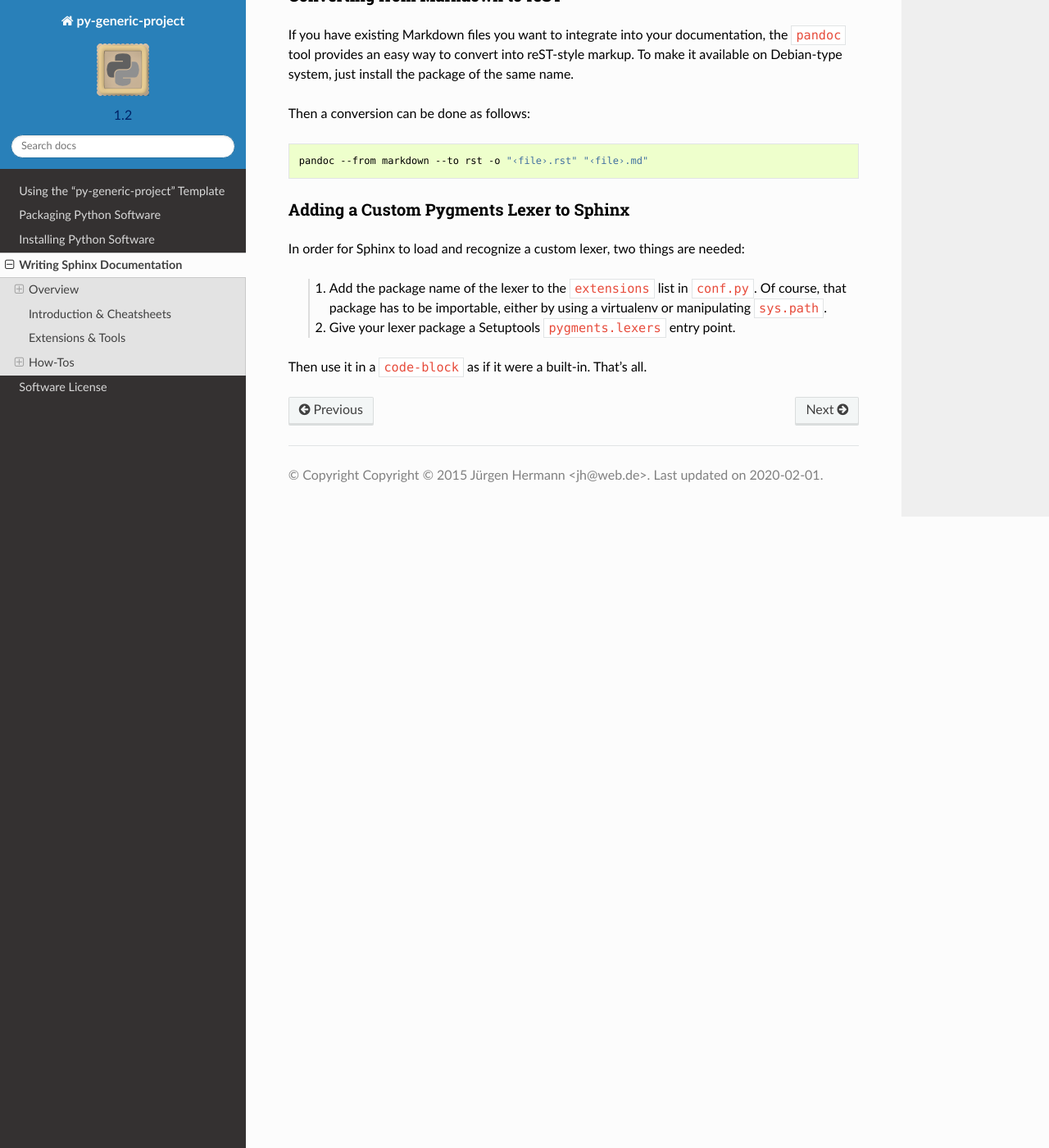
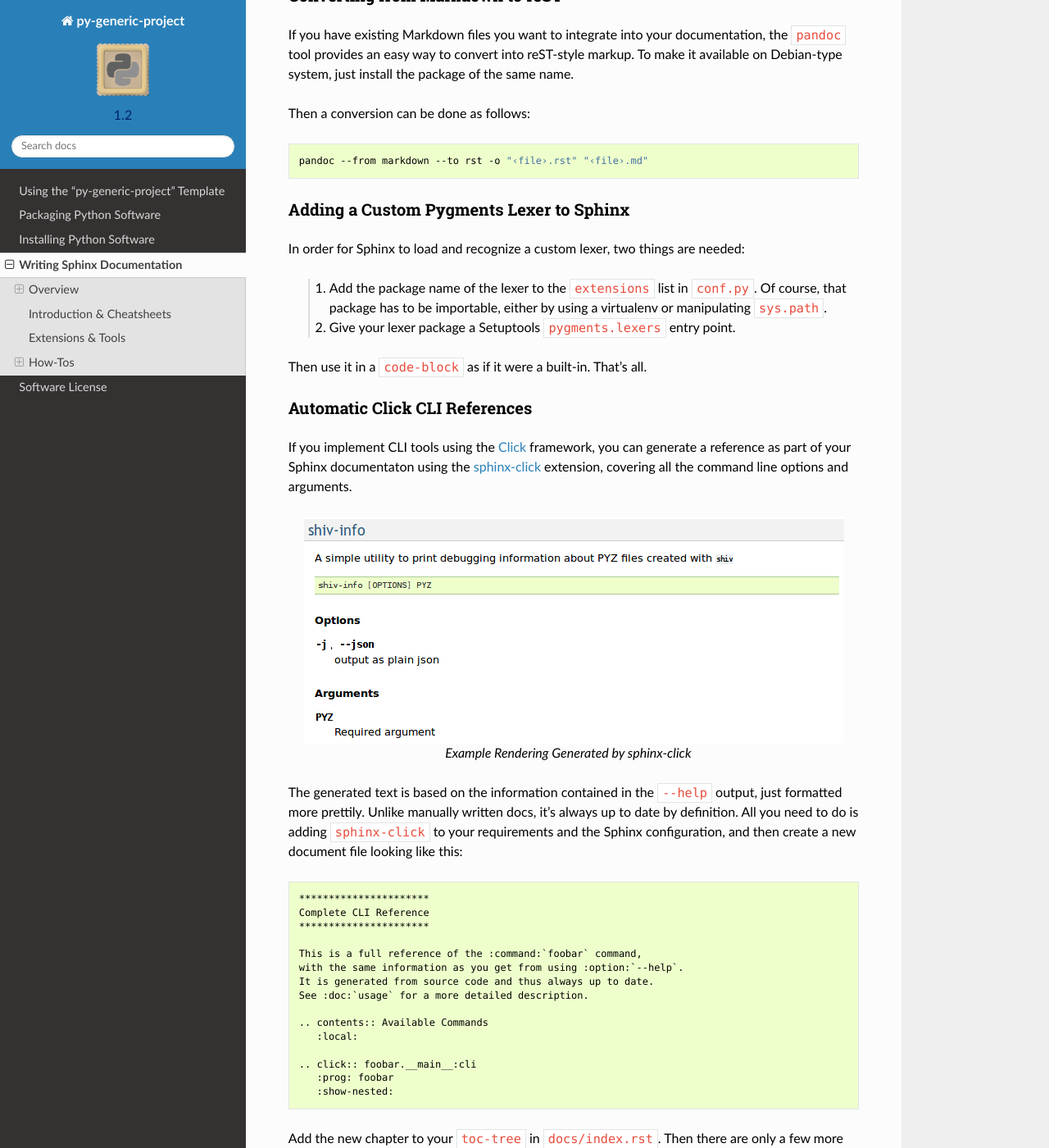
Before and after one commit to Springerle/py-generic-project, a Sphinx documentation site: the page built from docs/authoring.rst, in a window 1280 px wide and 1400 px high, scrolled down 4235 px. Shown: the whole window at 82% size. Built offline with Sphinx 7.4.7 and the Read the Docs theme 2.0.0, drawn with Linux system fonts in a browser that asks for light colours; some of the changed text lies outside the part shown.

Commit message:
docs: Automatic Click CLI References and Man Pages

```diff
--- a/docs/authoring.rst
+++ b/docs/authoring.rst
@@ -302,3 +302,72 @@
  2. Give your lexer package a Setuptools ``pygments.lexers`` entry point.
 
 Then use it in a ``code-block`` as if it were a built-in. That's all.
+
+
+Automatic Click CLI References
+------------------------------
+
+If you implement CLI tools using the
+`Click <https://click.palletsprojects.com/>`_ framework, you can
+generate a reference as part of your Sphinx documentaton using the
+`sphinx-click <https://github.com/click-contrib/sphinx-click>`_
+extension, covering all the command line options and arguments.
+
+.. figure:: _static/img/sphinx-click-sample.png
+   :align: center
+   :alt: Example Rendering Generated by `sphinx-click`
+
+   Example Rendering Generated by `sphinx-click`
+
+The generated text is based on the information contained in the
+``--help`` output, just formatted more prettily. Unlike manually
+written docs, it's always up to date by definition. All you need to do
+is adding ``sphinx-click`` to your requirements and the Sphinx
+configuration, and then create a new document file looking like this::
+
+    **********************
+    Complete CLI Reference
+    **********************
+
+    This is a full reference of the :command:`foobar` command,
+    with the same information as you get from using :option:`--help`.
+    It is generated from source code and thus always up to date.
+    See :doc:`usage` for a more detailed description.
+
+    .. contents:: Available Commands
+       :local:
+
+    .. click:: foobar.__main__:cli
+       :prog: foobar
+       :show-nested:
+
+Add the new chapter to your ``toc-tree`` in ``docs/index.rst``.
+Then there are only a few more changes needed in your project setup.
+
+.. rubric:: docs/conf.py
+
+::
+
+    …
+    extensions = [
+        …
+        'sphinx_click.ext',
+    ]
+    …
+
+.. rubric:: docs/requirements.txt
+
+::
+
+    # Requirements to build docs on RTD
+    sphinx-click
+
+
+Automatic Click Manual Pages
+----------------------------
+
+A similar tool to *sphinx-click* is `click-man`_, which is especially useful
+if you deploy click-based commands as OS packages.
+
+
+.. _`click-man`:  https://github.com/click-contrib/click-man
```
Also changed, not shown: docs/_static/img/sphinx-click-sample.png (added).
